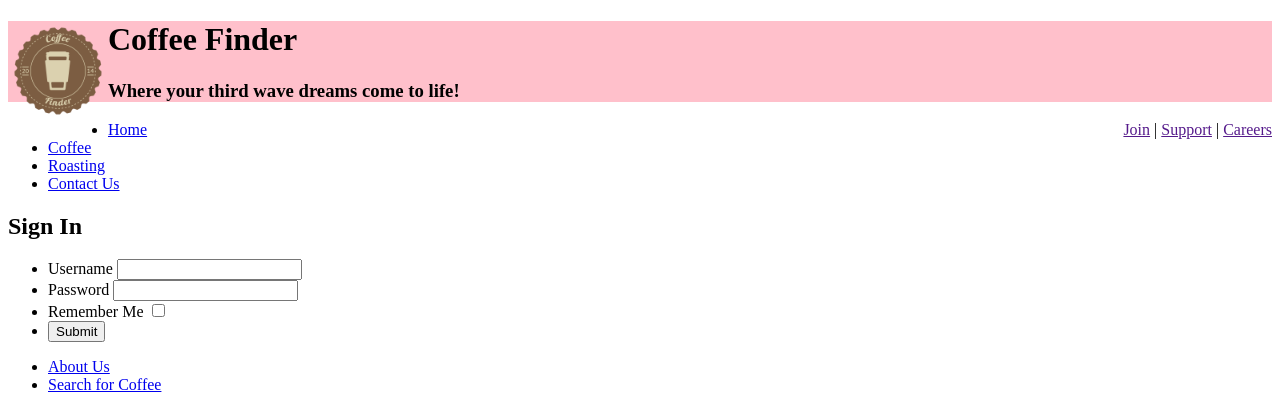
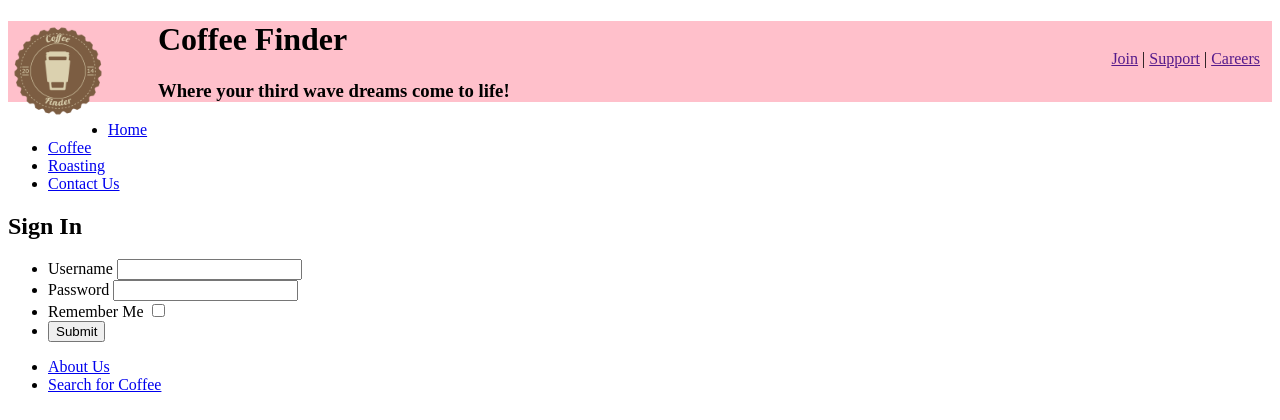
Before and after one commit to cartersteven/PWA2_Carter, a PHP site: the page made by Week 2/index.html in a window 1280 px wide. Shown: the top 420 px of the page. Run offline with PHP 8.4, Linux system fonts and the light colour scheme.

Commit message:
Made sunbeam absolutely positioned

```diff
--- a/Week 2/styles.css
+++ b/Week 2/styles.css
@@ -8,8 +8,11 @@ header  {
 	background-color: pink;
 }
 #subnav {
-	float: right;
+	position: absolute;
+	right: 20px;
+	top: 50px;
 }
 #title {
-	margin-left: 150;
+	clear: right;
+	margin-left: 150px;
 }
```
